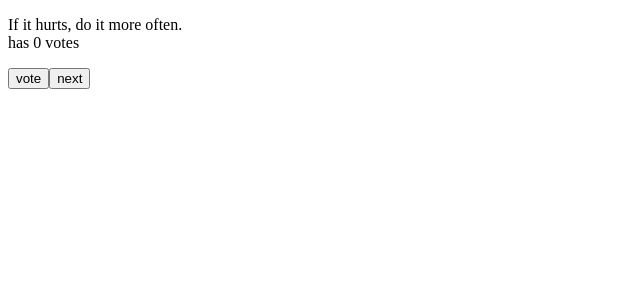
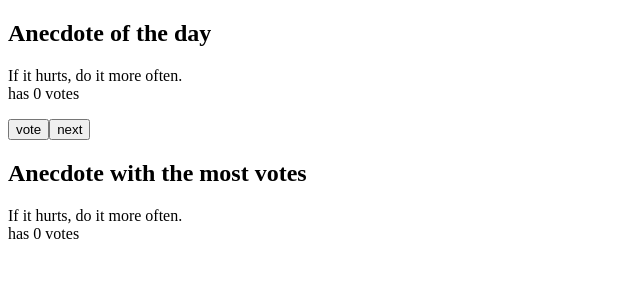
Before and after one commit to kimarimt/fullstack_open, a React (Vite) app in the folder part1/anecdotes/: page / in a window 1280 px wide. Shown: the top 300 px of the page, without its empty margins (0-640 px from the left). Built offline with nearby package versions, Linux system fonts and the light colour scheme.

Commit message:
finished exercise 1.14

```diff
--- a/part1/anecdotes/src/App.jsx
+++ b/part1/anecdotes/src/App.jsx
@@ -15,6 +15,8 @@ const App = () => {
   const [selected, setSelected] = useState(0)
   const [votes, setVotes] = useState(Array(anecdotes.length).fill(0))
 
+  const maxVotes = votes.indexOf(Math.max(...votes))
+
   const selectAnecdote = () => {
     const randomNumber = Math.floor(Math.random() * anecdotes.length)
     setSelected(randomNumber)
@@ -28,11 +30,14 @@ const App = () => {
 
   return (
     <div>
+      <h2>Anecdote of the day</h2>
       <p>{anecdotes[selected]} <br/> has {votes[selected]} votes</p>
       <div>
         <button onClick={handleVote}>vote</button>
         <button onClick={selectAnecdote}>next</button>
       </div>
+      <h2>Anecdote with the most votes</h2>
+      <p>{anecdotes[maxVotes]} <br/> has {votes[maxVotes]} votes</p>
     </div>
   )
 }
```
